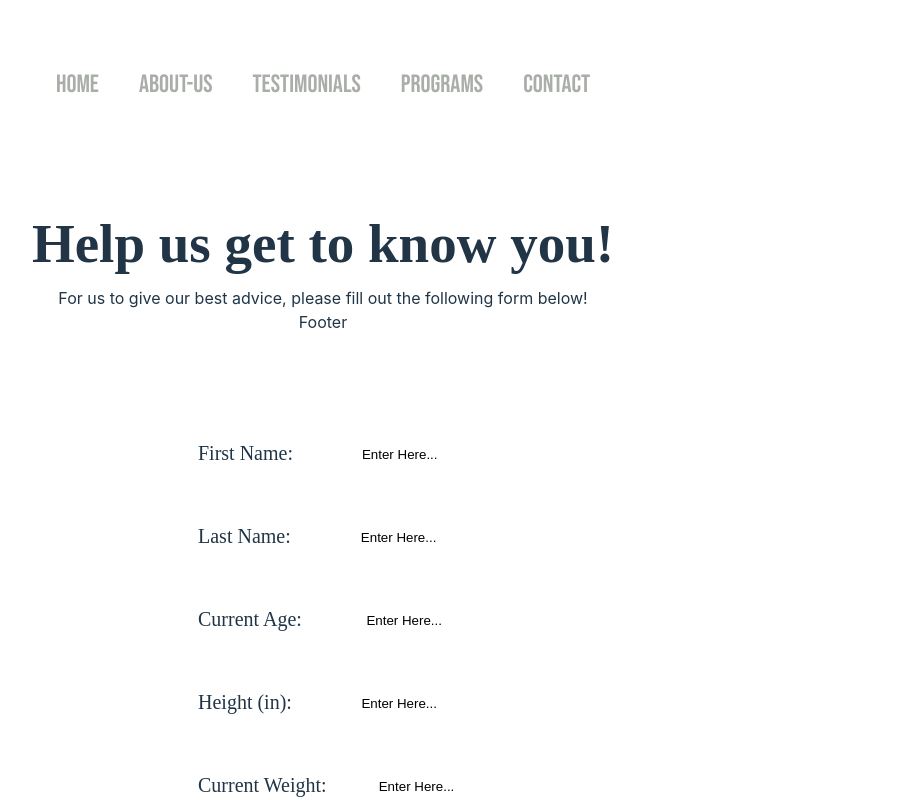
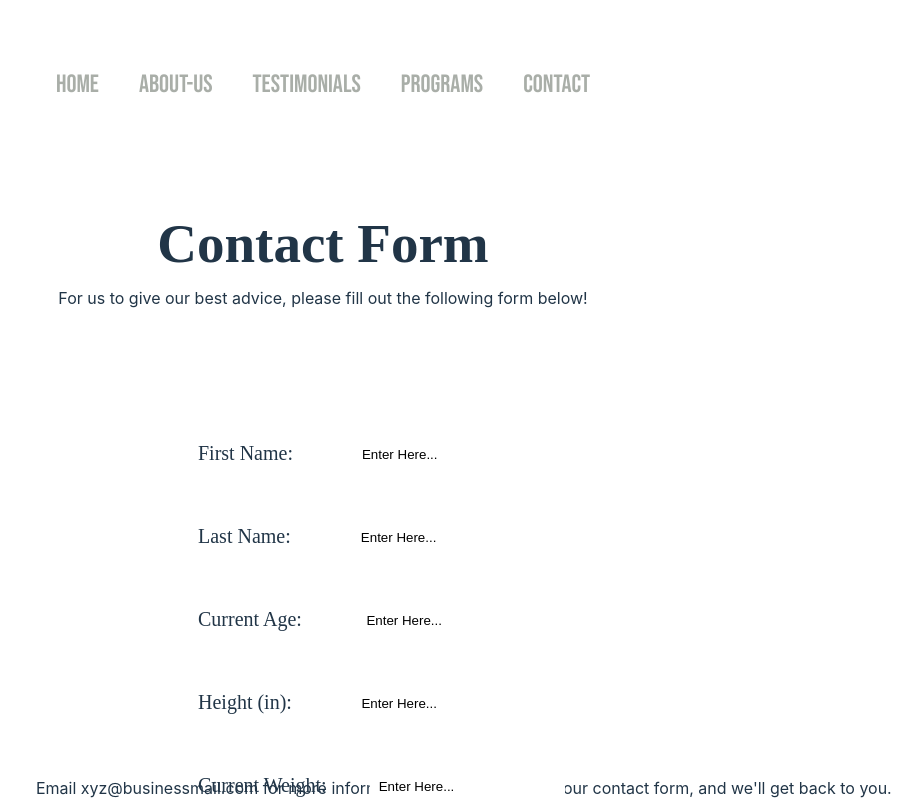
Before and after one commit to camposa03/learn-react, a React (Vite) app: page /Contact in a window 1280 px wide. Shown: the top 800 px of the page, without its empty margins (317-1239 px from the left). Built offline with nearby package versions, Linux system fonts and the light colour scheme; a web font is replaced by a local one.

Commit message:
changed footer, relocated it

```diff
--- a/src/Form/form.jsx
+++ b/src/Form/form.jsx
@@ -104,7 +104,7 @@ function Form() {
 
     <header>
       <div className='preForm'>
-        <h1>Help us get to know you!</h1>
+        <h1>Contact Form</h1>
         <p>For us to give our best advice, please fill out the following form below!</p>
       </div>
       <form action="#" onSubmit={handleSubmit}>
--- a/src/NavBar/NavBar.css
+++ b/src/NavBar/NavBar.css
@@ -98,4 +98,12 @@ li a:hover{
 .header img {
     width: auto;
     height: 105px;
+
 }
+
+
+
+.footer {
+   position: fixed;
+   bottom: 0;
+}
--- a/src/NavBar/NavBar.jsx
+++ b/src/NavBar/NavBar.jsx
@@ -35,8 +35,9 @@ function NavBar() {
                 </div> */}
                 </div>
             </nav>
+            <footer className='footer'>Email xyz@businessmail.com for more information! You may also use our contact form, and we'll get back to you.</footer>
             <Outlet />
-            <footer>Footer</footer>
+
         </>
     );
 };
```
